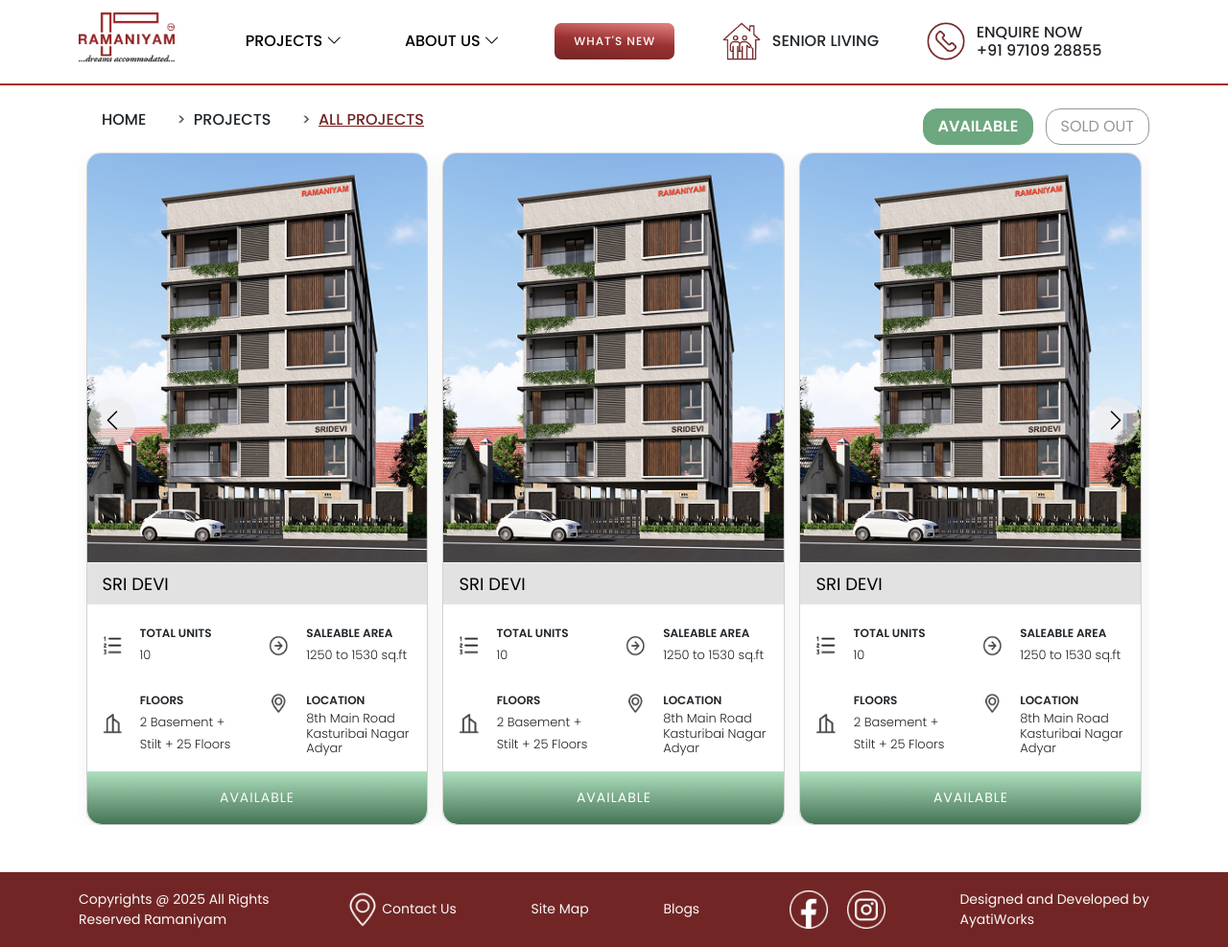
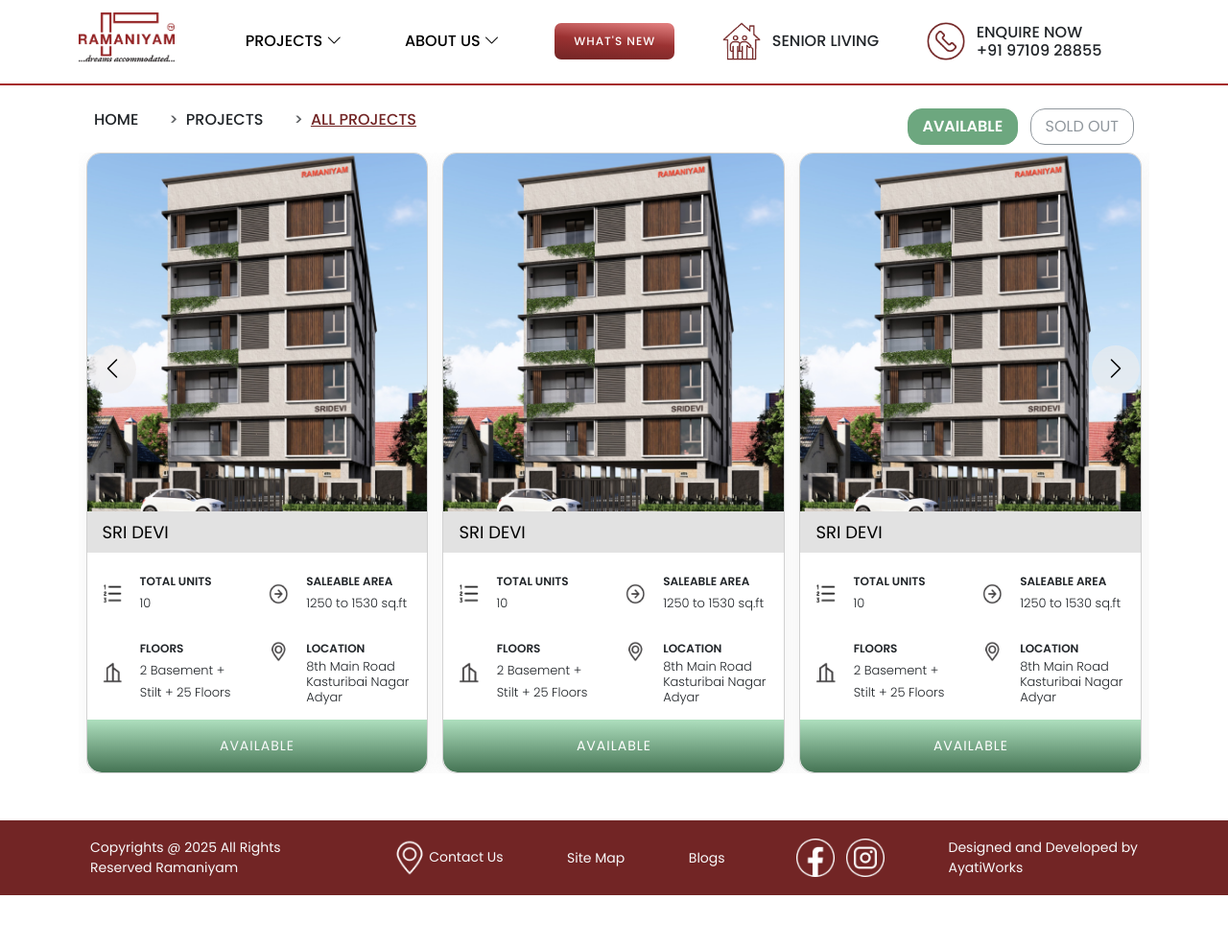
Before and after one commit to balaji1832/Ramaniyam-Website, a PHP site: page /Allprojects.html in a window 1280 px wide. Shown: the whole page at 96% size. After the commit the page ends 933 px from the top, so only its background shows below. Run offline with PHP 8.4, Linux system fonts and the light colour scheme; some web fonts are replaced.

Commit message:
Updation

```diff
--- a/Allprojects.css
+++ b/Allprojects.css
@@ -234,7 +234,7 @@ header {
 /* Prev / Next buttons */
 .carousel-btn {
   position: absolute;
-  top: 40%;
+  top: 35%;
   transform: translateY(-50%);
   background: rgba(238, 237, 237, 0.6);
   color: black;
@@ -312,8 +312,12 @@ footer {
 }
 
 
-@media (max-width: 450px) {
+@media (max-width: 800px) {
     .Footer-elements {
         margin-top: 10px;
     }
 }
+
+/* .status-buttons{
+  margin-right: 30px;
+} */
--- a/Allprojects.html
+++ b/Allprojects.html
@@ -20,9 +20,9 @@
     <link href="https://fonts.googleapis.com/css2?family=Poppins:ital,wght@0,100;0,200;0,300;0,400;0,500;0,600;0,700;0,800;0,900;1,100;1,200;1,300;1,400;1,500;1,600;1,700;1,800;1,900&display=swap" rel="stylesheet">
 </head>
 <body>
- <header>
-  <nav class="navbar navbar-expand-lg py-2">
-    <div class="container">
+ <header class="sticky-top">
+  <nav class="navbar navbar-expand-lg py-2 " >
+    <div class="container ">
       <a class="navbar-brand" href="#">
         <img src="Ramaniyamicons/Ramanaiyamlogo.png" alt="Ramaniyam logo">
       </a>
@@ -244,21 +244,21 @@
 
 
 <main>
-  <div class="main-items container">
+  <div class="container main-items ">
     <nav aria-label="breadcrumb">
       <ol class="breadcrumb pt-4">
-        <li class="breadcrumb-item fw-medium"><a class="text-decoration-none text-dark ps-4 pe-4" href="index.html">HOME</a></li>
+        <li class="breadcrumb-item fw-medium"><a class="text-decoration-none text-dark ps-3 pe-4" href="index.html">HOME</a></li>
         <li class="breadcrumb-item fw-medium"><a class="text-decoration-none text-dark  pe-4" href="#">PROJECTS</a></li>
         <li class="breadcrumb-item active fw-medium" aria-current="page"><a style="color: #722525;"  href="#">ALL PROJECTS</a></li>
       </ol>
     </nav>
-    <div class="status-buttons pt-4">
+    <div class="status-buttons pt-4 me-3">
       <button id="availableBtn" class="btn btn-success fw-semibold me-2 mb-2" type="button">AVAILABLE</button>
       <button id="soldOutBtn" class="btn   mb-2" type="button" style="border: 1px solid #4C555E;color: #4C555E;">SOLD OUT</button>
     </div>
   </div>
 
-  <div class="container mb-5">
+<div class="container mb-5">
 
 
   <!-- AVAILABLE Carousel -->
@@ -274,7 +274,7 @@
     <!-- Available card-1 -->
     <div class="carousel-card">
       <div class="card position-relative">
-        <img src="Ramaniyamimages/flat.png" class="card-img-top" alt="Project Image">
+        <img src="Ramaniyamimages/flat-2.png" class="card-img-top" alt="Project Image">
         <div class="card-header">
           <p class="Apartment-name">SRI DEVI</p>
         </div>
@@ -321,7 +321,7 @@
     <!-- Available card-2 -->
     <div class="carousel-card">
       <div class="card position-relative">
-        <img src="Ramaniyamimages/flat.png" class="card-img-top" alt="Project Image">
+        <img src="Ramaniyamimages/flat-2.png" class="card-img-top" alt="Project Image">
         <div class="card-header">
           <p class="Apartment-name">SRI DEVI</p>
         </div>
@@ -368,7 +368,7 @@
     <!-- Available card-3 -->
     <div class="carousel-card">
       <div class="card position-relative">
-        <img src="Ramaniyamimages/flat.png" class="card-img-top" alt="Project Image">
+        <img src="Ramaniyamimages/flat-2.png" class="card-img-top" alt="Project Image">
         <div class="card-header">
           <p class="Apartment-name">SRI DEVI</p>
         </div>
@@ -415,7 +415,7 @@
     <!-- Available card-4 -->
     <div class="carousel-card">
       <div class="card position-relative">
-        <img src="Ramaniyamimages/flat.png" class="card-img-top" alt="Project Image">
+        <img src="Ramaniyamimages/flat-2.png" class="card-img-top" alt="Project Image">
         <div class="card-header">
           <p class="Apartment-name">SRI DEVI</p>
         </div>
@@ -481,7 +481,7 @@
     <!-- Sold Out Card 1 -->
     <div class="carousel-card">
       <div class="card position-relative">
-        <img src="Ramaniyamimages/flat.png" class="card-img-top" alt="Project Image">
+        <img src="Ramaniyamimages/flat-2.png" class="card-img-top" alt="Project Image">
         <div class="card-header"><p class="Apartment-name">SRI DEVI</p></div>
         <div class="card-body px-3 py-2" style="line-height: 23px">
           <div class="row">
@@ -519,7 +519,7 @@
     <!-- Sold Out Card 2 -->
     <div class="carousel-card">
       <div class="card position-relative">
-        <img src="Ramaniyamimages/flat.png" class="card-img-top" alt="Project Image">
+        <img src="Ramaniyamimages/flat-2.png" class="card-img-top" alt="Project Image">
         <div class="card-header"><p class="Apartment-name">SRI DEVI</p></div>
         <div class="card-body px-3 py-2" style="line-height: 23px">
           <div class="row">
@@ -556,7 +556,7 @@
     <!-- Sold Out Card 3 -->
     <div class="carousel-card">
       <div class="card position-relative">
-        <img src="Ramaniyamimages/flat.png" class="card-img-top" alt="Project Image">
+        <img src="Ramaniyamimages/flat-2.png" class="card-img-top" alt="Project Image">
         <div class="card-header"><p class="Apartment-name">SRI DEVI</p></div>
         <div class="card-body px-3 py-2" style="line-height: 23px">
           <div class="row">
@@ -589,7 +589,7 @@
     <!-- Sold Out Card 4 -->
     <div class="carousel-card">
       <div class="card position-relative">
-        <img src="Ramaniyamimages/flat.png" class="card-img-top" alt="Project Image">
+        <img src="Ramaniyamimages/flat-2.png" class="card-img-top" alt="Project Image">
         <div class="card-header"><p class="Apartment-name">SRI DEVI</p></div>
         <div class="card-body px-3 py-2" style="line-height: 23px">
           <div class="row">
@@ -718,19 +718,22 @@ showAvailable();
 
 
 
-   <footer class="mt-4" >
-        <nav class="navbar">
+   <footer class="mt-4 " >
+    <div class="container">
+      <nav class="navbar ">
             <div class="container text-light ">
-                <div class="navbar-item Footer-elements">Copyrights @ 2025 All Rights<br> Reserved Ramaniyam</div>
-                <div class="navbar-item Footer-elements"><img src="Ramaniyamicons/Location.png"style="cursor: pointer;" width="40" alt="location.png" data-bs-toggle="modal" data-bs-target="#locationmodal">Contact Us</div>
+                <div class="navbar-item Footer-elements ">Copyrights @ 2025 All Rights<br> Reserved Ramaniyam</div>
+                <div class="navbar-item Footer-elements ms-lg-5 "><img src="Ramaniyamicons/Location.png"style="cursor: pointer;" width="40" alt="location.png" data-bs-toggle="modal" data-bs-target="#locationmodal">Contact Us</div>
                 <div class="navbar-item Footer-elements">Site Map</div>
                 <div class="navbar-item Footer-elements">Blogs</div>
                 <div class="navbar-item Footer-elements">
-                    <img class="facebook-logo ms-3" width="40" src="Ramaniyamicons/facebook.png" alt="facebook.img">
-                    <img class="instagram-logo ms-3" width="40" src="Ramaniyamicons/instagram.png" alt="instagram.img"></div>
-                <div class="navbar-item Footer-elements">Designed and Developed by <br> AyatiWorks</div>
+                    <img class="facebook-logo ms-lg-2" width="40" src="Ramaniyamicons/facebook.png" alt="facebook.img">
+                    <img class="instagram-logo ms-lg-2 ms-3" width="40" src="Ramaniyamicons/instagram.png" alt="instagram.img"></div>
+                <div class="navbar-item Footer-elements">Designed and Developed by <br>AyatiWorks</div>
             </div>
         </nav>
+    </div>
+
 </footer>
 
 
```
Also changed, not shown: ProjectDetails.css (+5 -4 lines), ProjectsDetails.html (+40 -17 lines), home.html (added, +11 -0 lines), index.html (+55 -25 lines), style.css (+42 -1 lines), Ramaniyamimages/flat-2.png (added), 1 other file.
